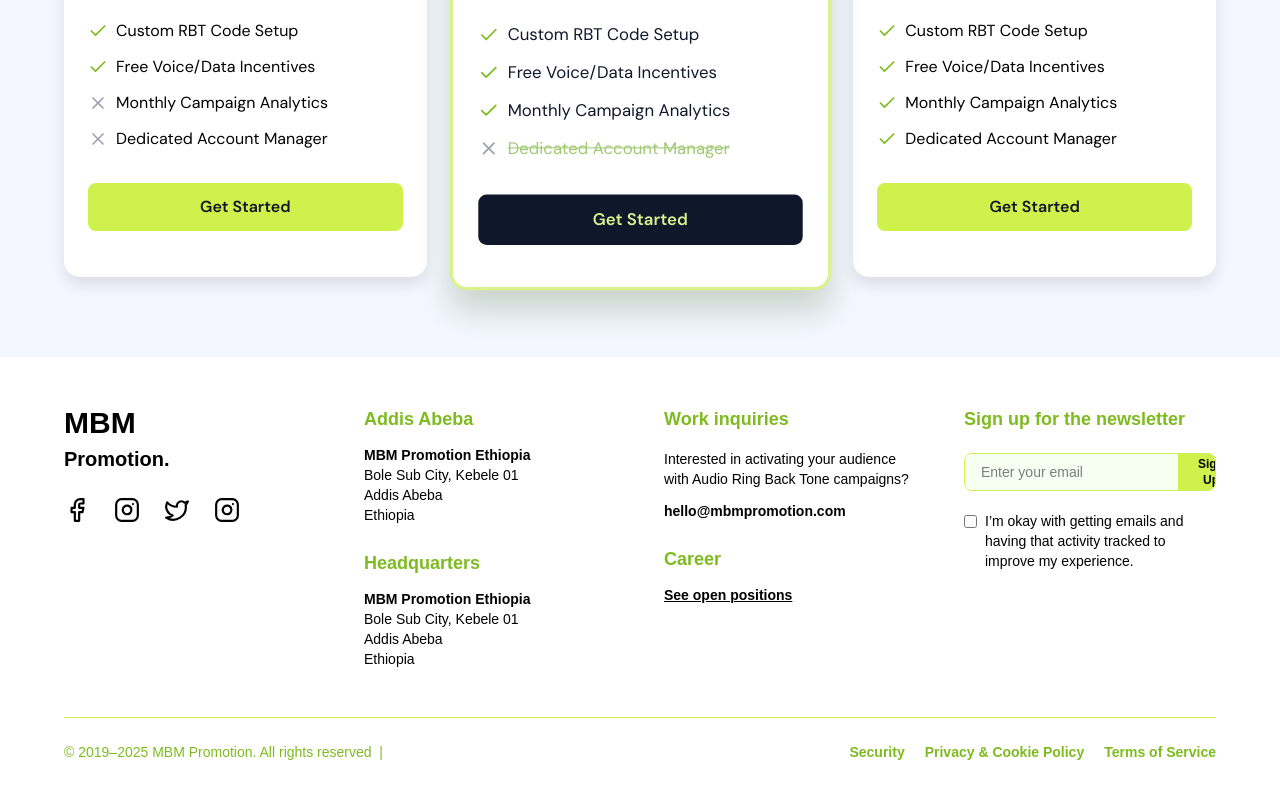
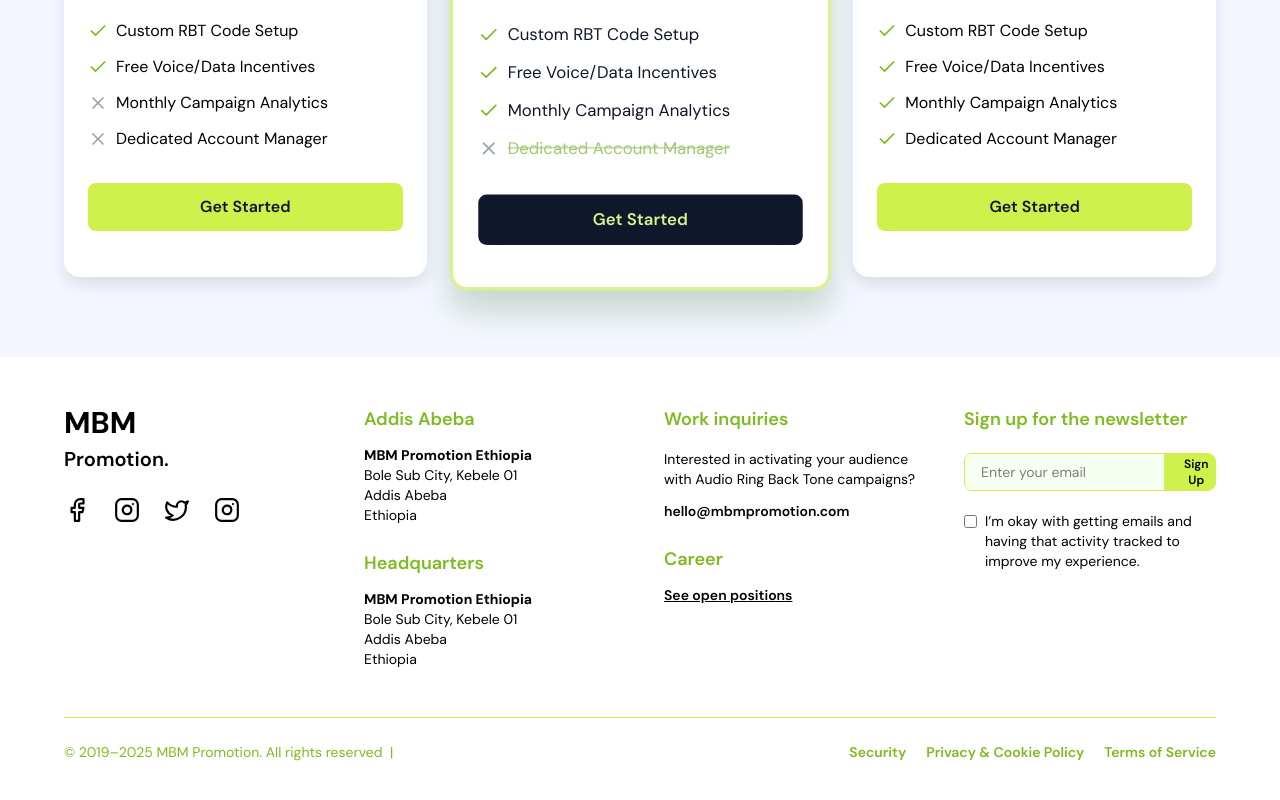
Before and after one commit to jobeman2/MNM, a Next.js app: page / in a window 1280 px wide. Shown: the part 2682-3482 px from the top of the page. Built offline with nearby package versions, Linux system fonts and the light colour scheme.

Commit message:
3fnd ay footer

```diff
--- a/src/components/layout/footer.tsx
+++ b/src/components/layout/footer.tsx
@@ -1,7 +1,7 @@
 'use client';
-import React from 'react';
-import { Facebook, Instagram, Twitter } from 'lucide-react';
-import { motion, Variants } from 'framer-motion';
+import React from "react";
+import { Facebook, Instagram, Twitter } from "lucide-react";
+import { motion, Variants } from "framer-motion";
 
 const containerVariants: Variants = {
   hidden: {},
@@ -18,8 +18,20 @@
   visible: {
     opacity: 1,
     scale: 1,
-    transition: { ease: 'easeOut', duration: 0.5, type: 'spring', stiffness: 120 },
+    transition: { ease: "easeOut", duration: 0.5, type: "spring", stiffness: 120 },
   },
+};
+
+const linkHover = {
+  scale: 1.1,
+  color: "#5a8f00",
+  transition: { type: "spring", stiffness: 300 },
+};
+
+const iconHover = {
+  scale: 1.3,
+  color: "#7dbb1f",
+  transition: { type: "spring", stiffness: 300 },
 };
 
 export default function Footer() {
@@ -30,6 +42,33 @@
       transition={{ duration: 0.6, ease: 'easeOut' }}
       className="px-6 py-12 md:px-16 bg-white font-dm-sans select-none"
     >
+      <style>{`
+        @import url('https://fonts.googleapis.com/css2?family=DM+Sans:wght@400;500;600;700&display=swap');
+
+        * {
+          font-family: 'DM Sans', sans-serif;
+        }
+
+        input:focus {
+          outline: none;
+          box-shadow: 0 0 10px 3px #cef14b;
+          background-color: #f9fff0;
+          color: #000;
+        }
+
+        input {
+          padding-left: 1rem;
+          padding-right: 1rem;
+          border: none;
+          background-color: #f7fff3;
+          color: #000;
+        }
+
+        button {
+          transition: all 0.3s ease;
+        }
+      `}</style>
+
       <motion.div
         variants={containerVariants}
         initial="hidden"
@@ -45,21 +84,24 @@
           </div>
           <div className="flex space-x-6 mt-4">
             {[
-              { Icon: Facebook, href: 'https://facebook.com/mbmpromotion', label: 'Facebook' },
-              { Icon: Instagram, href: 'https://instagram.com/mbmpromotion', label: 'Instagram' },
-              { Icon: Twitter, href: 'https://twitter.com/mbmpromotion', label: 'Twitter' },
-              { Icon: Instagram, href: 'https://behance.net/mbmpromotion', label: 'Behance' },
+              { Icon: Facebook, href: "https://facebook.com/mbmpromotion", label: "Facebook" },
+              { Icon: Instagram, href: "https://instagram.com/mbmpromotion", label: "Instagram" },
+              { Icon: Twitter, href: "https://twitter.com/mbmpromotion", label: "Twitter" },
+              { Icon: Instagram, href: "https://behance.net/mbmpromotion", label: "Behance" },
             ].map(({ Icon, href, label }, i) => (
-              <a
+              <motion.a
                 key={i}
                 href={href}
                 target="_blank"
                 rel="noopener noreferrer"
                 aria-label={label}
-                className="cursor-pointer text-black hover:text-[#7dbb1f] transform transition duration-300 hover:scale-110"
+                className="cursor-pointer text-black"
+                whileHover={iconHover}
+                whileFocus={iconHover}
+                tabIndex={0}
               >
                 <Icon size={26} />
-              </a>
+              </motion.a>
             ))}
           </div>
         </motion.div>
@@ -70,20 +112,16 @@
           <p className="text-sm mb-6">
             <strong>MBM Promotion Ethiopia</strong>
             <br />
-            Bole Sub City, Kebele 01
-            <br />
-            Addis Abeba
-            <br />
+            Bole Sub City, Kebele 01<br />
+            Addis Abeba<br />
             Ethiopia
           </p>
           <h4 className="font-semibold text-lg mb-3 text-[#7dbb1f]">Headquarters</h4>
           <p className="text-sm">
             <strong>MBM Promotion Ethiopia</strong>
             <br />
-            Bole Sub City, Kebele 01
-            <br />
-            Addis Abeba
-            <br />
+            Bole Sub City, Kebele 01<br />
+            Addis Abeba<br />
             Ethiopia
           </p>
         </motion.div>
@@ -94,14 +132,25 @@
           <p className="text-sm mb-3">
             Interested in activating your audience with Audio Ring Back Tone campaigns?
           </p>
-          <p className="text-sm font-semibold cursor-text select-text mb-6 text-black hover:text-[#5a8f00] transition">
+          <motion.p
+            className="text-sm font-semibold cursor-text select-text mb-6"
+            style={{ userSelect: "text", cursor: "default" }}
+            tabIndex={0}
+            whileHover={{ color: "#5a8f00" }}
+            whileFocus={{ color: "#5a8f00" }}
+          >
             hello@mbmpromotion.com
-          </p>
+          </motion.p>
 
           <h4 className="font-semibold text-lg mb-3 text-[#7dbb1f]">Career</h4>
-          <p className="text-sm cursor-pointer font-semibold underline text-black hover:text-[#5a8f00] transition">
+          <motion.p
+            className="text-sm cursor-pointer font-semibold underline"
+            tabIndex={0}
+            whileHover={linkHover}
+            whileFocus={linkHover}
+          >
             See open positions
-          </p>
+          </motion.p>
         </motion.div>
 
         {/* Newsletter Signup */}
@@ -112,16 +161,17 @@
               <input
                 type="email"
                 placeholder="Enter your email"
-                className="flex-1 py-2 px-4 text-sm bg-[#f7fff3] text-black focus:outline-none focus:ring-2 focus:ring-[#CEF14B]"
+                className="flex-1 py-2 px-4 text-sm bg-[#f7fff3] text-black"
                 required
               />
               <button
                 type="submit"
-                className="bg-[#CEF14B] text-black px-5 text-xs font-semibold hover:bg-[#b8dd38] transition"
+                className="bg-[#CEF14B] text-black px-5 text-xs font-semibold hover:bg-[#b8dd38]"
               >
                 Sign Up
               </button>
             </div>
+
             <label className="flex items-start text-sm space-x-2 cursor-pointer">
               <input type="checkbox" className="accent-[#CEF14B] mt-1" />
               <span>
@@ -140,15 +190,20 @@
         viewport={{ once: true }}
         className="mt-12 border-t pt-6 flex flex-col md:flex-row justify-between items-center text-sm border-[#CEF14B] text-[#7dbb1f]"
       >
-        <p>© 2019–2025 MBM Promotion. All rights reserved &nbsp;|&nbsp;</p>
+        <p>
+          © 2019–2025 MBM Promotion. All rights reserved &nbsp;|&nbsp;
+        </p>
         <div className="space-x-5 mt-3 md:mt-0 flex flex-wrap justify-center md:justify-start gap-3 md:gap-0">
-          {['Security', 'Privacy & Cookie Policy', 'Terms of Service'].map((text, i) => (
-            <span
+          {["Security", "Privacy & Cookie Policy", "Terms of Service"].map((text, i) => (
+            <motion.span
               key={i}
-              className="cursor-pointer font-semibold hover:text-[#5a8f00] transition"
+              className="cursor-pointer font-semibold"
+              tabIndex={0}
+              whileHover={linkHover}
+              whileFocus={linkHover}
             >
               {text}
-            </span>
+            </motion.span>
           ))}
         </div>
       </motion.div>
```
